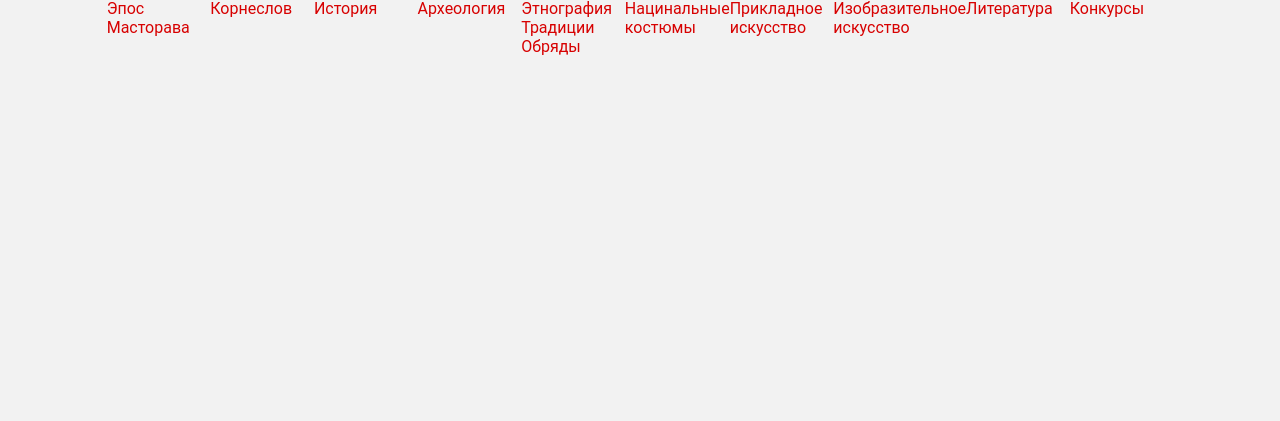
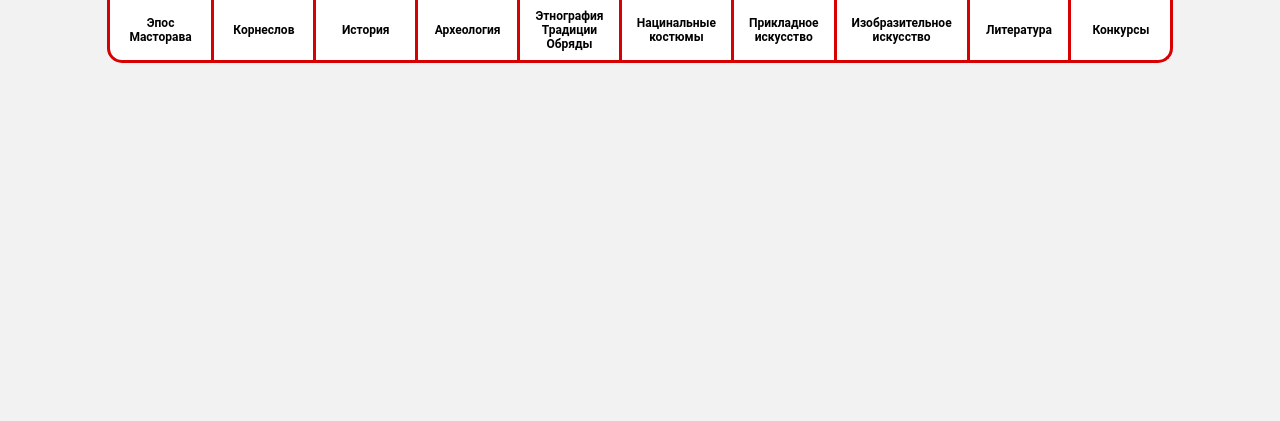
Before and after one commit to RikSagara1990/RAV, a PHP site: page / in a window 1280 px wide. Shown: the part 103-524 px from the top of the page. Run offline with PHP 8.4, Linux system fonts and the light colour scheme.

Commit message:
21.02.2019

```diff
--- a/index.php
+++ b/index.php
@@ -31,7 +31,7 @@
                 </div>
         </div>
         <nav>
-            <a class="menu">
+            <a class="menu" id="menuoption1">
                 <span>Эпос Масторава</span>
             </a>
             <a class="menu">
--- a/style.css
+++ b/style.css
@@ -35,7 +35,7 @@ header #head{
     height: 100px;
     background: url(img/header.svg) repeat-x center 0;
     background-size: cover;
-    border-bottom: 2px solid #D70101;
+    border-bottom: 3px solid #D70101;
     display: grid;
     grid-template-columns: repeat(12, 1fr);
     justify-content: space-around;
@@ -92,13 +92,44 @@ header #head .options a img:hover{
 }
 
 /* __________NAV */
+
 nav {
     grid-column: 2/12;
     display: grid;
     grid-template-columns: repeat(10, 1fr);
-    /* border: 2xp solid #D70101; */
+    grid-auto-rows: 60px;
+    border: solid #D70101;
+    border-width: 0px 3px 3px;
+    border-radius: 0px 0px 15px 15px;
+    background-color: #FFFFFF;
 }
 
 nav a {
+    display: grid;
+    align-items: center;
+    justify-items: center;
+    padding: 0px 15px;
+    border-left: 3px solid #D70101;
+    text-align: center;
+    font-weight: bold;
+    font-size: 16px;
+    color: #000000;
+}
+@media screen and (max-width: 1550px) {
+    nav a {
+        font-size: 14px;}
+}
 
+@media screen and (max-width: 1400px) {
+    nav a {
+        font-size: 12px;}
 }
+
+
+nav a:hover {
+    color: #D70101;
+}
+
+nav #menuoption1 {
+    border-style: none;
+}
```
Also changed, not shown: 1 other file.
